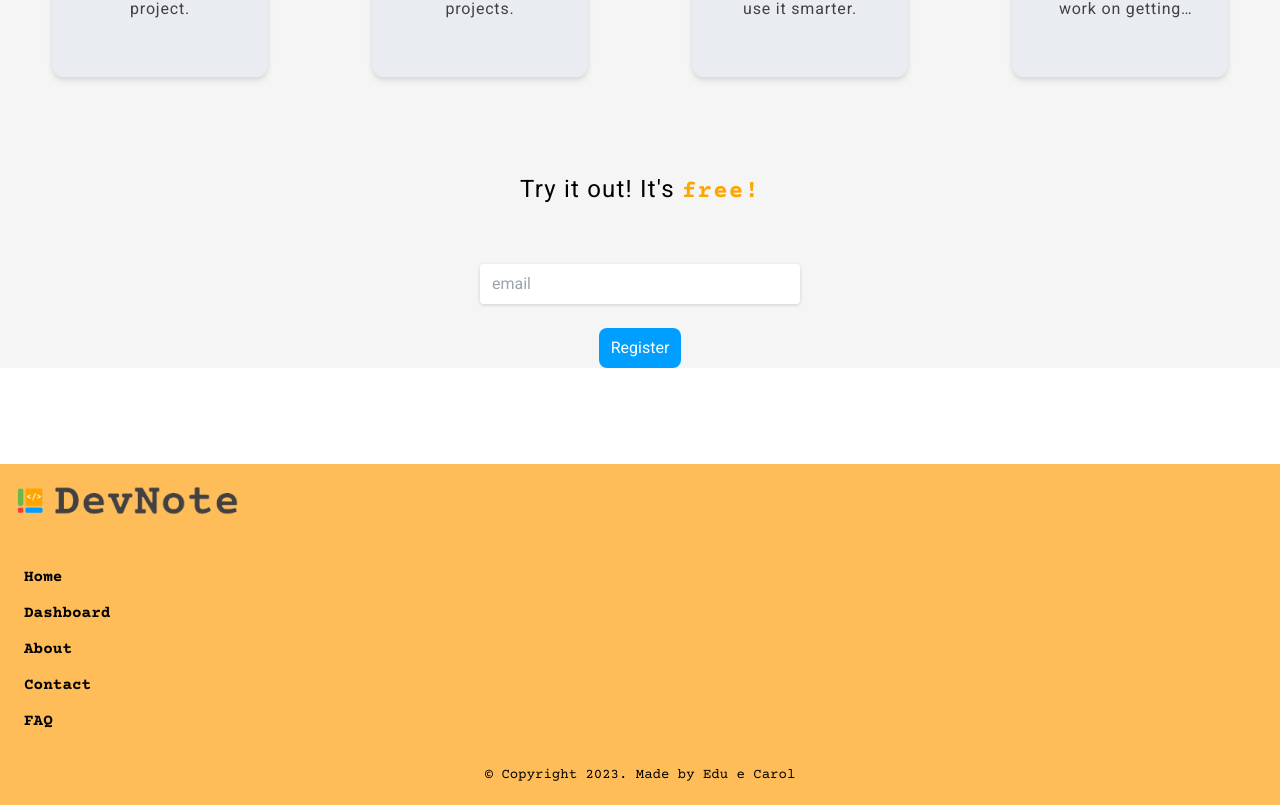
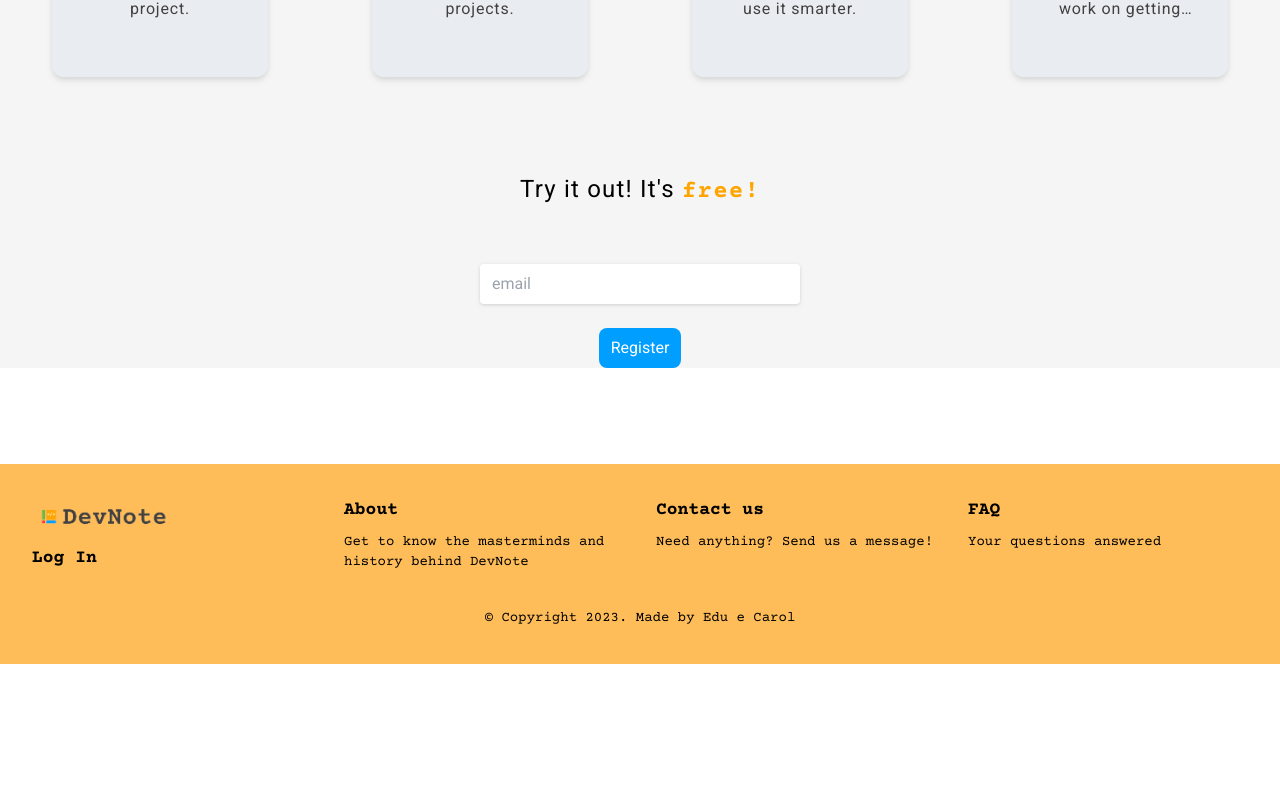
Before and after one commit to edukaki/devlist, a React (Create React App) app: page / in a window 1280 px wide. Shown: the part 1345-2150 px from the top of the page. After the commit the page ends 2009 px from the top, so only its background shows below. Built offline with nearby package versions, Linux system fonts and the light colour scheme; no server answers.

Commit message:
feat: format footer

```diff
--- a/src/components/Footer/index.jsx
+++ b/src/components/Footer/index.jsx
@@ -4,14 +4,33 @@ import logo from '../../img/icons/logo.png'
 
 const Footer = () => {
   return (
-    <footer className='bg-[#FFBD59]'>
-      <img className='w-44 sm:w-64' src={logo} alt="Devnote logo" />
-      <ul className='pl-6 font-bold text-base'>
-        <li className='pt-7 pb-3'><Link to='/contact'>Home</Link></li>
-        <li className='pb-3'><Link to='/dashboard'>Dashboard</Link></li>
-        <li className='pb-3'><Link to='/about'>About</Link></li>
-        <li className='pb-3'><Link to='/contact'>Contact</Link></li>
-        <li className='pb-3'><Link to='/faq'>FAQ</Link></li>
+    <footer className='bg-[#FFBD59] p-4'>
+
+      <ul className='grid grid-flow-row font-bold text-lg md:grid-cols-4 2xl:grid-cols-6'>
+        <li className='flex flex-row justify-between p-4 border-b md:border-none md:flex-col 2xl:col-start-2'>
+          <Link to='/'>
+            <img className='w-36' src={logo} alt="Devnote logo" />
+          </Link>
+          <Link><div>Log In</div></Link>
+        </li>
+        <li className='flex flex-col h-full p-4 border-b md:border-none md:hover:bg-slate-200/30'>
+          <Link to='/about'>
+            <div className='pb-2'>About</div>
+            <div className='font-normal text-sm'>Get to know the masterminds and history behind DevNote</div>
+          </Link>
+        </li>
+        <li className='flex flex-col h-full p-4 border-b md:border-none md:hover:bg-slate-200/30'>
+          <Link to='/contact'>
+            <div className='pb-2'>Contact us</div>
+            <div className='font-normal text-sm'>Need anything? Send us a message!</div>
+          </Link>
+        </li>
+        <li className='flex flex-col h-full p-4 border-b md:border-none md:hover:bg-slate-200/30'>
+          <Link to='/faq'>
+            <div className='pb-2'>FAQ</div>
+            <div className='font-normal text-sm'>Your questions answered</div>
+          </Link>
+        </li>
       </ul>
       <p className='text-sm text-center py-5'>© Copyright 2023. Made by Edu e Carol</p>
     </footer>
```
